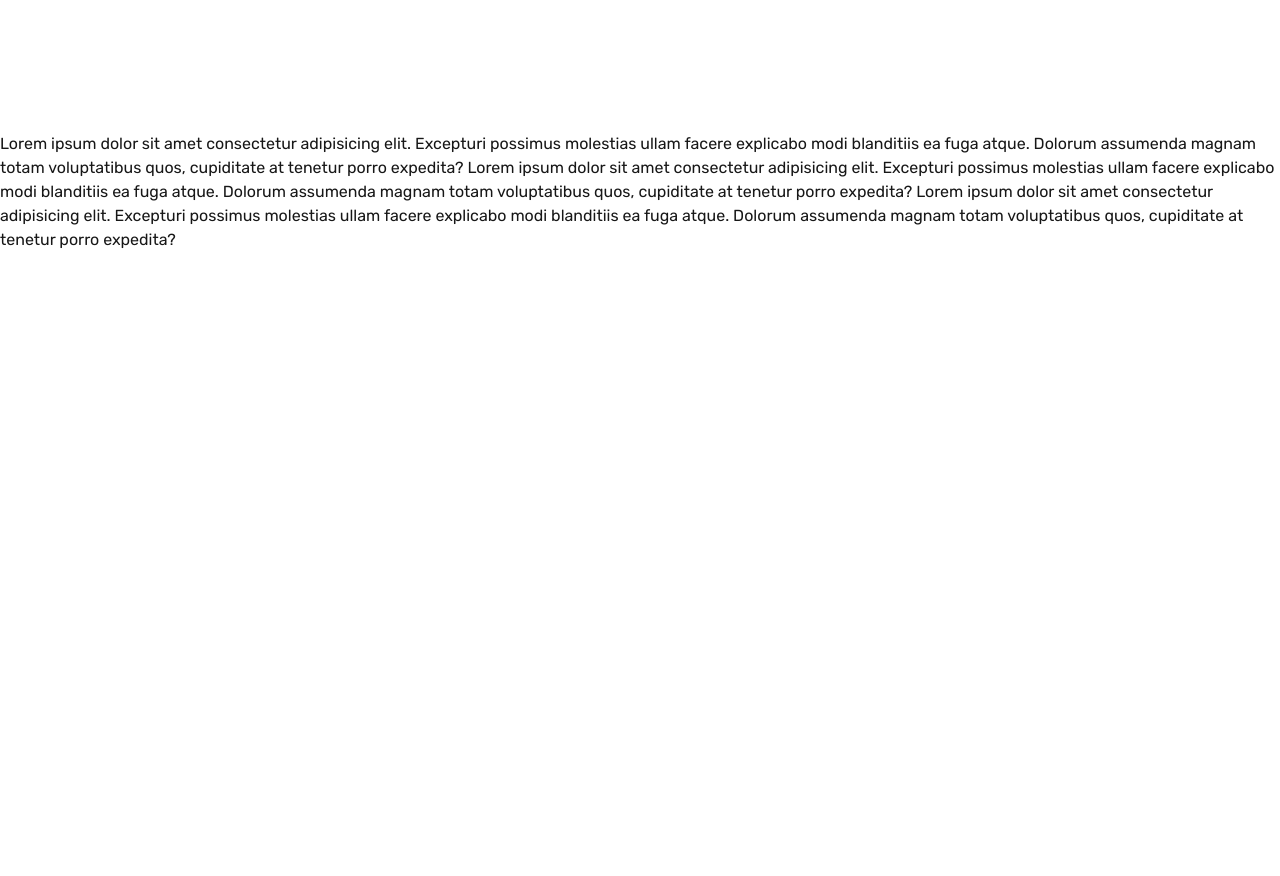
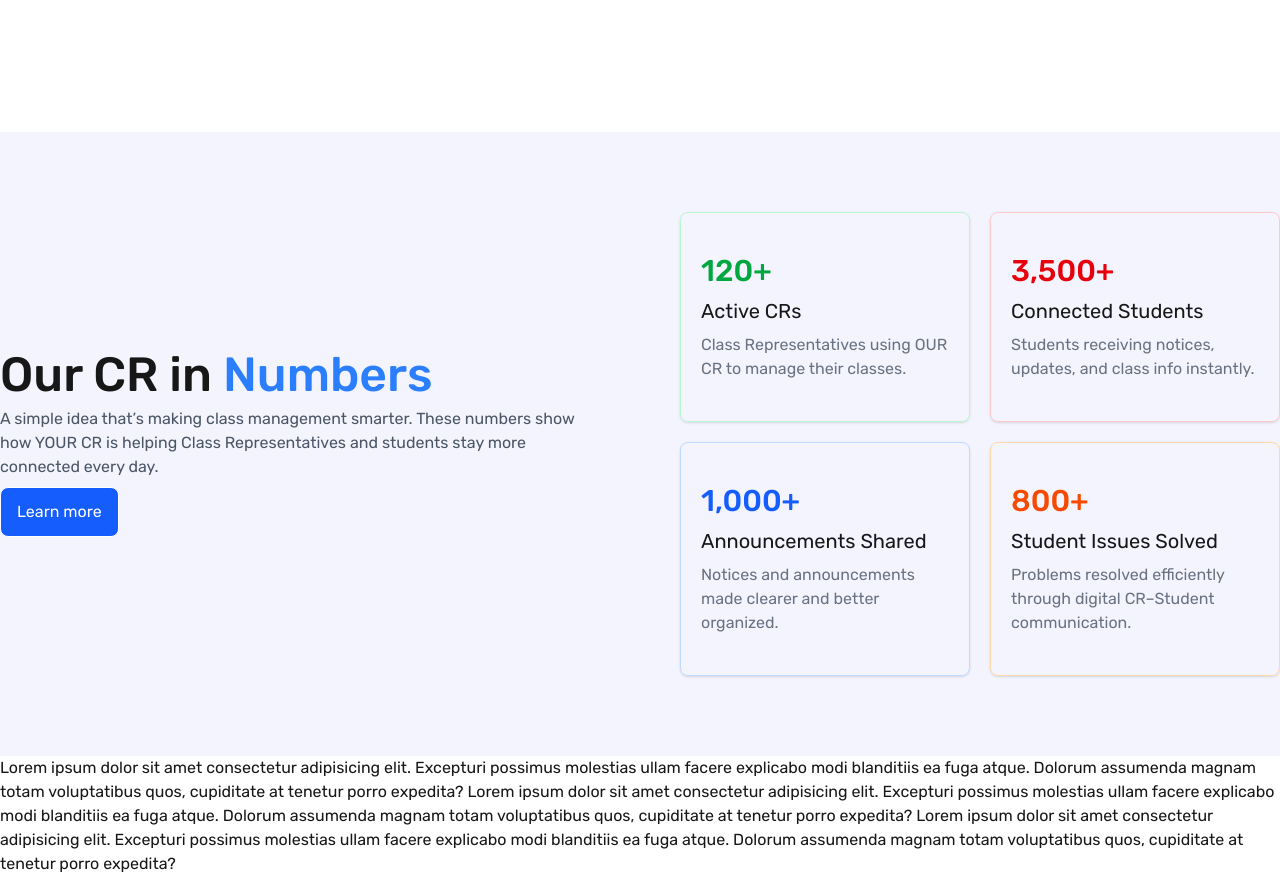
Before and after one commit to nimurr/CR-Management-project, a Next.js app: page / in a window 1280 px wide. Shown: the part 3420-4296 px from the top of the page. Before the commit the page ends 3672 px from the top, so only its background shows below. Built offline with nearby package versions, Linux system fonts and the light colour scheme.

Commit message:
`Refactor OurCRinNumbers component with new layout and design`

```diff
--- a/src/Components/Landing/HomePage/OurCRinNumbers.js
+++ b/src/Components/Landing/HomePage/OurCRinNumbers.js
@@ -2,8 +2,36 @@ import React from 'react';
 
 const OurCRinNumbers = () => {
     return (
-        <div>
-
+        <div className='bg-[#4343ff0e]'>
+            <div className='container mt-16 md:px-0 px-5 py-10 md:py-20 mx-auto flex items-center gap-20'>
+                <div className='lg:w-1/2'>
+                    <h2 className='text-5xl font-medium'>Our CR in <span className='text-blue-500'>Numbers</span></h2>
+                    <p className='py-2 text-gray-600'>A simple idea that’s making class management smarter. These numbers show how YOUR CR is helping Class Representatives and students stay more connected every day.</p>
+                    <button className='px-4 py-3 text-center rounded-lg cursor-pointer transition hover:bg-blue-600 text-white border bg-blue-600 flex items-center gap-2'>Learn more </button>
+                </div>
+                <div className='lg:w-1/2 grid lg:grid-cols-2 gap-5'>
+                    <div className='border border-green-200 shadow py-10 px-5 rounded-lg'>
+                        <h2 className='text-3xl font-medium text-green-600'>120+</h2>
+                        <h2 className='my-2 text-xl'>Active CRs</h2>
+                        <p className='text-gray-500'>Class Representatives using OUR CR to manage their classes.</p>
+                    </div>
+                    <div className='border border-red-200 shadow py-10 px-5 rounded-lg'>
+                        <h2 className='text-3xl font-medium text-red-600'>3,500+</h2>
+                        <h2 className='my-2 text-xl'>Connected Students</h2>
+                        <p className='text-gray-500'>Students receiving notices, updates, and class info instantly.</p>
+                    </div>
+                    <div className='border border-blue-200 shadow py-10 px-5 rounded-lg'>
+                        <h2 className='text-3xl font-medium text-blue-600'>1,000+</h2>
+                        <h2 className='my-2 text-xl'>Announcements Shared</h2>
+                        <p className='text-gray-500'>Notices and announcements made clearer and better organized.</p>
+                    </div>
+                    <div className='border border-orange-200 shadow py-10 px-5 rounded-lg'>
+                        <h2 className='text-3xl font-medium text-orange-600'>800+</h2>
+                        <h2 className='my-2 text-xl'>Student Issues Solved</h2>
+                        <p className='text-gray-500'>Problems resolved efficiently through digital CR–Student communication.</p>
+                    </div>
+                </div>
+            </div>
         </div>
     );
 }
```
Also changed, not shown: public/Images/HomePage/crm-contact/banner.png (added).
